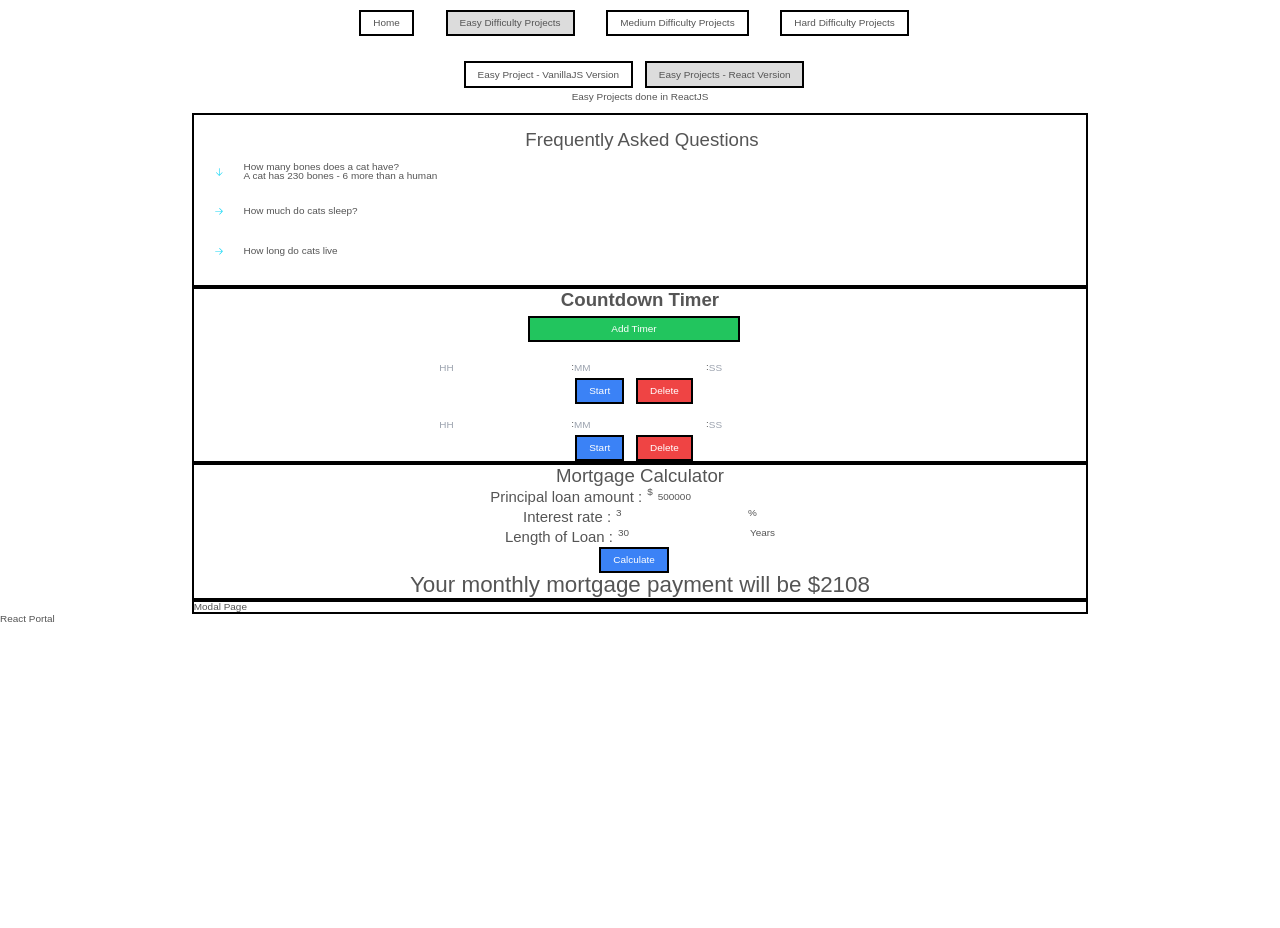
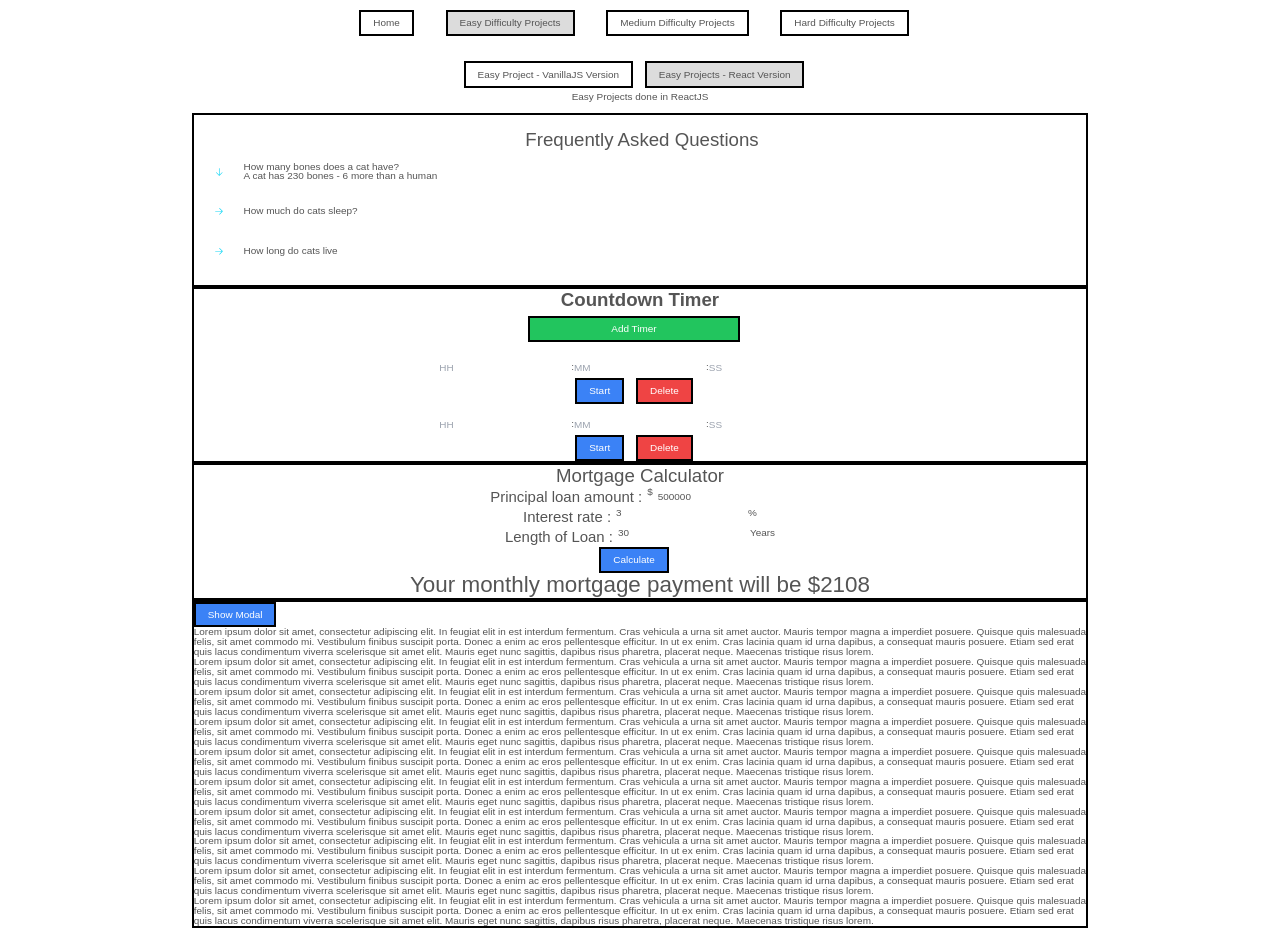
Before and after one commit to deltam3/frontendeval, a React (Vite) app in the folder consolidated/: page /Easy/React in a window 1280 px wide. Before the commit the page ends 800 px from the top, so only its background shows below. Built offline with nearby package versions, Linux system fonts and the light colour scheme.

Commit message:
initial modal functionality complete

```diff
--- a/consolidated/src/components/Modal.tsx
+++ b/consolidated/src/components/Modal.tsx
@@ -1,6 +1,12 @@
 import ReactDOM from "react-dom";
 import React, { useState, useEffect } from "react";
 import Button from "./Button";
+
+type PropTypes = {
+  onClose: () => void;
+  actionBar: any;
+  children: any;
+};
 
 function Modal({ onClose, actionBar, children }: PropTypes) {
   useEffect(() => {
@@ -13,7 +19,18 @@ function Modal({ onClose, actionBar, children }: PropTypes) {
 
   return ReactDOM.createPortal(
     <div>
-      <div>React Portal</div>
+      <div onClick={onClose} className="fixed inset-0 bg-gray-300"></div>
+      <div className="fixed inset-40 p-10 bg-white">
+        <div>
+          <Button onClick={onClose}>Close Modal</Button>
+        </div>
+        <div className="flex flex-col justify-between h-full">
+          <div className="flex justify-center flex-col">
+            <div>{children}</div>
+            <div className="flex justify-center">{actionBar}</div>
+          </div>
+        </div>
+      </div>
     </div>,
     document.querySelector(".modal-container")
   );
--- a/consolidated/src/pages/Easy/projects/Modal/ModalPage.tsx
+++ b/consolidated/src/pages/Easy/projects/Modal/ModalPage.tsx
@@ -1,13 +1,180 @@
 import React from "react";
 import Modal from "../../../../components/Modal";
+import { useState, useEffect } from "react";
+import Button from "../../../../components/Button";
 
-type Props = {};
+const ModalPage = () => {
+  const [showModal, setShowModal] = useState<boolean>(false);
+  const [showResult, setShowResult] = useState<boolean>(false);
 
-const ModalPage = (props: Props) => {
+  const handleClick = () => {
+    setShowModal(true);
+  };
+
+  const handleClose = () => {
+    setShowModal(false);
+  };
+
+  const handleClickAction = () => {
+    setShowModal(false);
+    setShowResult(true);
+  };
+
+  const actionBar = (
+    <Button onClick={handleClickAction} primary>
+      Accept Offer
+    </Button>
+  );
+
+  const modal = (
+    <Modal onClose={handleClose} actionBar={actionBar}>
+      <div className="flex justify-center align-middle flex-col">
+        <div className="text-center">
+          PRESS "ESC" on Your Keyboard to exit the Modal
+        </div>
+      </div>
+    </Modal>
+  );
+
+  useEffect(() => {
+    function handleEscape(e: KeyboardEvent) {
+      if (e.key === "Escape") {
+        setShowModal(false);
+      }
+    }
+
+    document.addEventListener("keydown", handleEscape);
+
+    return () => {
+      document.removeEventListener("keydown", handleEscape);
+    };
+  }, []);
+
   return (
     <div>
-      <h1>Modal Page</h1>
-      <Modal></Modal>
+      <div className="width-10 margin-auto">
+        <Button onClick={handleClick} primary>
+          Show Modal
+        </Button>
+      </div>
+
+      {showModal && modal}
+      {showResult ? (
+        <p>Offer Accepted</p>
+      ) : (
+        <>
+          <p>
+            Lorem ipsum dolor sit amet, consectetur adipiscing elit. In feugiat
+            elit in est interdum fermentum. Cras vehicula a urna sit amet
+            auctor. Mauris tempor magna a imperdiet posuere. Quisque quis
+            malesuada felis, sit amet commodo mi. Vestibulum finibus suscipit
+            porta. Donec a enim ac eros pellentesque efficitur. In ut ex enim.
+            Cras lacinia quam id urna dapibus, a consequat mauris posuere. Etiam
+            sed erat quis lacus condimentum viverra scelerisque sit amet elit.
+            Mauris eget nunc sagittis, dapibus risus pharetra, placerat neque.
+            Maecenas tristique risus lorem.
+          </p>
+          <p>
+            Lorem ipsum dolor sit amet, consectetur adipiscing elit. In feugiat
+            elit in est interdum fermentum. Cras vehicula a urna sit amet
+            auctor. Mauris tempor magna a imperdiet posuere. Quisque quis
+            malesuada felis, sit amet commodo mi. Vestibulum finibus suscipit
+            porta. Donec a enim ac eros pellentesque efficitur. In ut ex enim.
+            Cras lacinia quam id urna dapibus, a consequat mauris posuere. Etiam
+            sed erat quis lacus condimentum viverra scelerisque sit amet elit.
+            Mauris eget nunc sagittis, dapibus risus pharetra, placerat neque.
+            Maecenas tristique risus lorem.
+          </p>
+          <p>
+            Lorem ipsum dolor sit amet, consectetur adipiscing elit. In feugiat
+            elit in est interdum fermentum. Cras vehicula a urna sit amet
+            auctor. Mauris tempor magna a imperdiet posuere. Quisque quis
+            malesuada felis, sit amet commodo mi. Vestibulum finibus suscipit
+            porta. Donec a enim ac eros pellentesque efficitur. In ut ex enim.
+            Cras lacinia quam id urna dapibus, a consequat mauris posuere. Etiam
+            sed erat quis lacus condimentum viverra scelerisque sit amet elit.
+            Mauris eget nunc sagittis, dapibus risus pharetra, placerat neque.
+            Maecenas tristique risus lorem.
+          </p>
+          <p>
+            Lorem ipsum dolor sit amet, consectetur adipiscing elit. In feugiat
+            elit in est interdum fermentum. Cras vehicula a urna sit amet
+            auctor. Mauris tempor magna a imperdiet posuere. Quisque quis
+            malesuada felis, sit amet commodo mi. Vestibulum finibus suscipit
+            porta. Donec a enim ac eros pellentesque efficitur. In ut ex enim.
+            Cras lacinia quam id urna dapibus, a consequat mauris posuere. Etiam
+            sed erat quis lacus condimentum viverra scelerisque sit amet elit.
+            Mauris eget nunc sagittis, dapibus risus pharetra, placerat neque.
+            Maecenas tristique risus lorem.
+          </p>
+          <p>
+            Lorem ipsum dolor sit amet, consectetur adipiscing elit. In feugiat
+            elit in est interdum fermentum. Cras vehicula a urna sit amet
+            auctor. Mauris tempor magna a imperdiet posuere. Quisque quis
+            malesuada felis, sit amet commodo mi. Vestibulum finibus suscipit
+            porta. Donec a enim ac eros pellentesque efficitur. In ut ex enim.
+            Cras lacinia quam id urna dapibus, a consequat mauris posuere. Etiam
+            sed erat quis lacus condimentum viverra scelerisque sit amet elit.
+            Mauris eget nunc sagittis, dapibus risus pharetra, placerat neque.
+            Maecenas tristique risus lorem.
+          </p>
+          <p>
+            Lorem ipsum dolor sit amet, consectetur adipiscing elit. In feugiat
+            elit in est interdum fermentum. Cras vehicula a urna sit amet
+            auctor. Mauris tempor magna a imperdiet posuere. Quisque quis
+            malesuada felis, sit amet commodo mi. Vestibulum finibus suscipit
+            porta. Donec a enim ac eros pellentesque efficitur. In ut ex enim.
+            Cras lacinia quam id urna dapibus, a consequat mauris posuere. Etiam
+            sed erat quis lacus condimentum viverra scelerisque sit amet elit.
+            Mauris eget nunc sagittis, dapibus risus pharetra, placerat neque.
+            Maecenas tristique risus lorem.
+          </p>
+          <p>
+            Lorem ipsum dolor sit amet, consectetur adipiscing elit. In feugiat
+            elit in est interdum fermentum. Cras vehicula a urna sit amet
+            auctor. Mauris tempor magna a imperdiet posuere. Quisque quis
+            malesuada felis, sit amet commodo mi. Vestibulum finibus suscipit
+            porta. Donec a enim ac eros pellentesque efficitur. In ut ex enim.
+            Cras lacinia quam id urna dapibus, a consequat mauris posuere. Etiam
+            sed erat quis lacus condimentum viverra scelerisque sit amet elit.
+            Mauris eget nunc sagittis, dapibus risus pharetra, placerat neque.
+            Maecenas tristique risus lorem.
+          </p>
+          <p>
+            Lorem ipsum dolor sit amet, consectetur adipiscing elit. In feugiat
+            elit in est interdum fermentum. Cras vehicula a urna sit amet
+            auctor. Mauris tempor magna a imperdiet posuere. Quisque quis
+            malesuada felis, sit amet commodo mi. Vestibulum finibus suscipit
+            porta. Donec a enim ac eros pellentesque efficitur. In ut ex enim.
+            Cras lacinia quam id urna dapibus, a consequat mauris posuere. Etiam
+            sed erat quis lacus condimentum viverra scelerisque sit amet elit.
+            Mauris eget nunc sagittis, dapibus risus pharetra, placerat neque.
+            Maecenas tristique risus lorem.
+          </p>
+          <p>
+            Lorem ipsum dolor sit amet, consectetur adipiscing elit. In feugiat
+            elit in est interdum fermentum. Cras vehicula a urna sit amet
+            auctor. Mauris tempor magna a imperdiet posuere. Quisque quis
+            malesuada felis, sit amet commodo mi. Vestibulum finibus suscipit
+            porta. Donec a enim ac eros pellentesque efficitur. In ut ex enim.
+            Cras lacinia quam id urna dapibus, a consequat mauris posuere. Etiam
+            sed erat quis lacus condimentum viverra scelerisque sit amet elit.
+            Mauris eget nunc sagittis, dapibus risus pharetra, placerat neque.
+            Maecenas tristique risus lorem.
+          </p>
+          <p>
+            Lorem ipsum dolor sit amet, consectetur adipiscing elit. In feugiat
+            elit in est interdum fermentum. Cras vehicula a urna sit amet
+            auctor. Mauris tempor magna a imperdiet posuere. Quisque quis
+            malesuada felis, sit amet commodo mi. Vestibulum finibus suscipit
+            porta. Donec a enim ac eros pellentesque efficitur. In ut ex enim.
+            Cras lacinia quam id urna dapibus, a consequat mauris posuere. Etiam
+            sed erat quis lacus condimentum viverra scelerisque sit amet elit.
+            Mauris eget nunc sagittis, dapibus risus pharetra, placerat neque.
+            Maecenas tristique risus lorem.
+          </p>
+        </>
+      )}
     </div>
   );
 };
```
